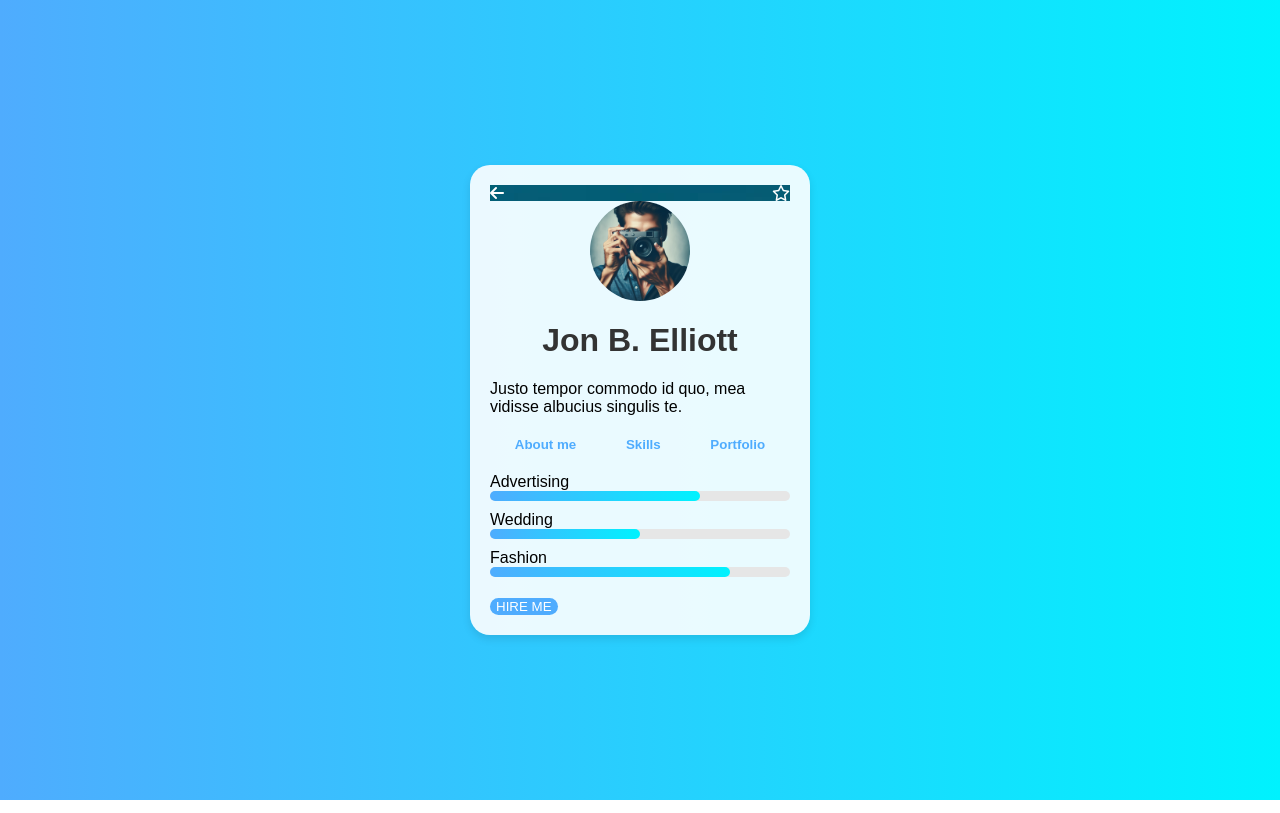
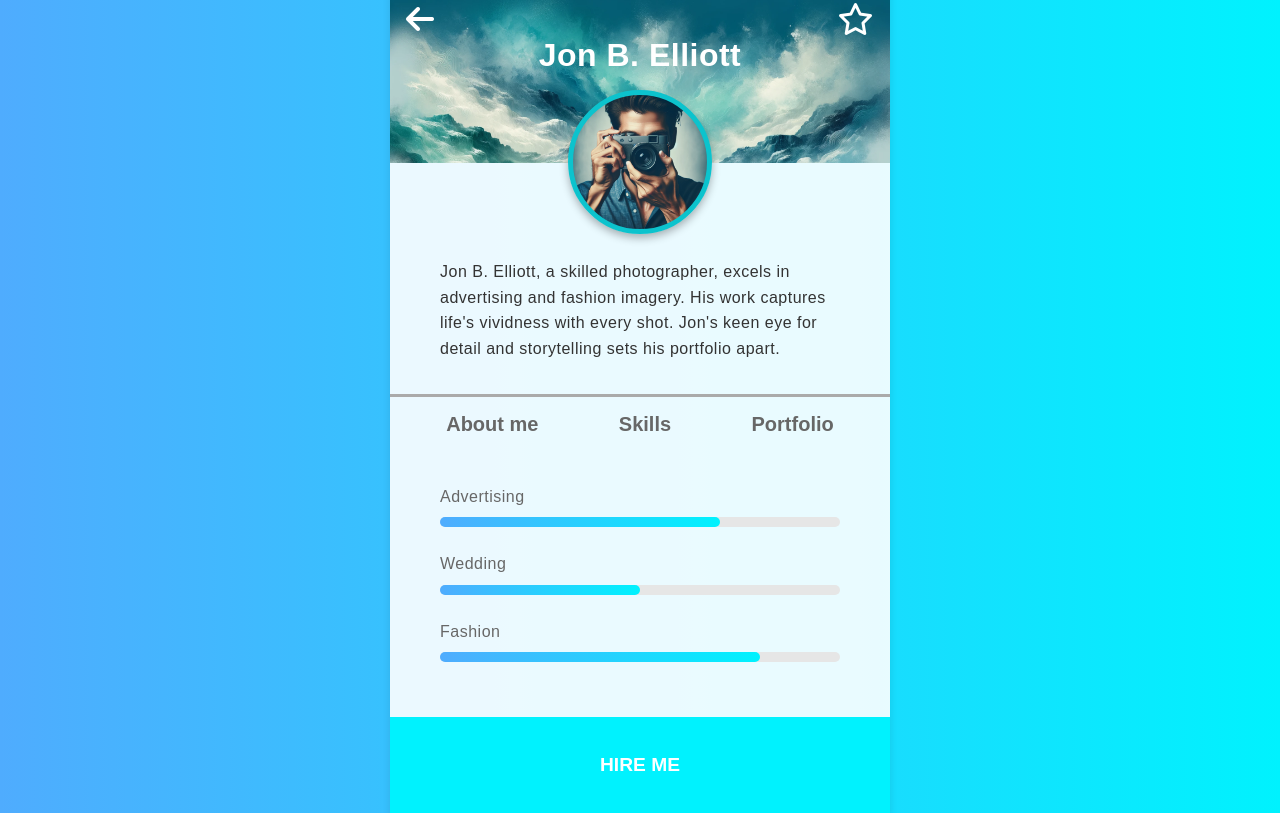
Before and after one commit to tak40/iCodeThis-Hiring-Profile, a plain HTML site: page index.html in a window 1280 px wide. Drawn offline with Linux system fonts and the light colour scheme.

Commit message:
Finalize UI styling and add gradient text hover effect

```diff
--- a/index.html
+++ b/index.html
@@ -19,14 +19,16 @@
         <div class="profile-card">
             <div class="card-header">
                 <i class="fas fa-arrow-left"></i>
+                <h1>Jon B. Elliott</h1>
                 <i class="fa-regular fa-star"></i>
+                <div class="profile-image"></div>
             </div>
             <div class="card-content">
-                <div class="profile-image"></div>
-                <h1>Jon B. Elliott</h1>
                 <p>
-                    Justo tempor commodo id quo, mea vidisse albucius singulis
-                    te.
+                    Jon B. Elliott, a skilled photographer, excels in
+                    advertising and fashion imagery. His work captures life's
+                    vividness with every shot. Jon's keen eye for detail and
+                    storytelling sets his portfolio apart.
                 </p>
                 <div class="navigation">
                     <button class="nav-btn" onclick="showSection('about')">
@@ -41,28 +43,28 @@
                 </div>
                 <div class="skills">
                     <div class="skill-item">
-                        <span>Advertising</span>
+                        <p>Advertising</p>
                         <div class="skill-bar">
                             <div class="skill-level" style="width: 70%"></div>
                         </div>
                     </div>
                     <div class="skill-item">
-                        <span>Wedding</span>
+                        <p>Wedding</p>
                         <div class="skill-bar">
                             <div class="skill-level" style="width: 50%"></div>
                         </div>
                     </div>
                     <div class="skill-item">
-                        <span>Fashion</span>
+                        <p>Fashion</p>
                         <div class="skill-bar">
                             <div class="skill-level" style="width: 80%"></div>
                         </div>
                     </div>
                 </div>
-                <button class="hire-me">HIRE ME</button>
             </div>
+            <button class="hire-me">HIRE ME</button>
         </div>
 
-        <script src="script.js"></script>
+        <script src="index.js"></script>
     </body>
 </html>
--- a/styles.css
+++ b/styles.css
@@ -1,94 +1,170 @@
+* {
+    box-sizing: border-box;
+    margin: 0;
+    padding: 0;
+}
+
 :root {
+    /* Primary theme colors */
     --bg-gradient-start: #4facfe;
     --bg-gradient-end: #00f2fe;
-  --card-bg-color: rgba(255, 255, 255, 0.9);
     --primary-color: #4facfe;
     --secondary-color: #00f2fe;
+    --accent-color: #0cc3cd;
+
+    /* Text colors */
     --text-color: #333;
-  --icon-color: #fff;
+    --text-light: #fff;
+    --text-muted: #676767;
+    --text-nav: rgb(103, 103, 103);
+    --text-nav-hover: #fff;
+
+    /* Background colors */
+    --card-bg-color: rgba(255, 255, 255, 0.9);
+    --card-content-bg-color: #cad7e3;
     --skill-bar-bg: #e6e6e6;
+
+    /* Skill bar colors */
     --skill-bar-fill-start: #4facfe;
     --skill-bar-fill-end: #00f2fe;
+
+    /* Border colors */
+    --border-color: #0cc3cd;
+    --nav-border-color: rgb(170, 170, 170);
 }
 
-body, html {
+html {
     height: 100%;
-  margin: 0;
     font-family: Arial, sans-serif;
-}
-
-body {
+    background: linear-gradient(
+        to right,
+        var(--bg-gradient-start),
+        var(--bg-gradient-end)
+    );
     display: flex;
     justify-content: center;
     align-items: center;
-  background: linear-gradient(to right, var(--bg-gradient-start), var(--bg-gradient-end));
+    line-height: 1.6;
+    letter-spacing: 0.5px;
 }
 
 .profile-card {
     background: var(--card-bg-color);
-  border-radius: 20px;
-  padding: 20px;
-  width: 300px;
+    max-width: 500px;
     box-shadow: 0 4px 8px rgba(0, 0, 0, 0.1);
 }
 
 .card-header {
+    position: relative;
     display: flex;
     justify-content: space-between;
-  color: var(--icon-color);
+    padding: 1em;
+    color: var(--text-light);
+    height: 11em;
     background-image: url('background.webp');
+    background-size: cover;
+}
+
+.card-header i {
+    font-size: 2rem;
+    cursor: pointer;
+}
+
+.card-content {
+    margin: 5em auto 1em;
 }
 
 .profile-image {
     background-image: url('profile.webp');
     background-size: cover;
+    border: 5px solid var(--border-color);
     border-radius: 50%;
-  height: 100px;
-  width: 100px;
+    height: 9em;
+    width: 9em;
     margin: 0 auto;
+    position: absolute;
+    bottom: -40%;
+    left: 50%;
+    transform: translateX(-50%);
+    box-shadow: 0 4px 8px rgba(0, 0, 0, 0.3);
 }
 
 h1 {
+    color: var(--text-light);
+    text-align: center;
+    position: absolute;
+    width: 100%;
+    left: 50%;
+    transform: translateX(-50%);
+    margin: 0.85em 0;
+}
+
+.card-content p {
+    width: 80%;
+    margin: 2em auto;
+    padding-top: 1em;
     color: var(--text-color);
-  text-align: center;
 }
 
 .navigation {
     display: flex;
     justify-content: space-around;
-  margin: 20px 0;
+    padding: 1em;
+    border-top: 3px solid var(--nav-border-color);
 }
 
 .nav-btn {
     background: none;
     border: none;
     cursor: pointer;
-  color: var(--primary-color);
+    color: var(--text-nav);
+    font-size: 1.25rem;
     font-weight: bold;
+    color: var(--text-muted);
+}
+
+.nav-btn:hover {
+    background-image: linear-gradient(to right, var(--bg-gradient-start), var(--bg-gradient-end));
+    -webkit-background-clip: text;
+    background-clip: text;
+    -webkit-text-fill-color: transparent;
 }
 
 .skills {
-  margin-bottom: 20px;
+    width: 80%;
+    margin: 1em auto;
 }
 
-.skill-item {
-  margin-bottom: 10px;
+.skill-item p {
+    margin: 0;
+    text-align: left;
+    color: var(--text-muted);
 }
 
 .skill-bar {
     background: var(--skill-bar-bg);
     border-radius: 10px;
+    margin: 0.5em 0;
 }
 
 .skill-level {
-  background: linear-gradient(to right, var(--skill-bar-fill-start), var(--skill-bar-fill-end));
+    background: linear-gradient(
+        to right,
+        var(--skill-bar-fill-start),
+        var(--skill-bar-fill-end)
+    );
     border-radius: 10px;
     height: 10px;
 }
 
 .hire-me {
-  background: var(--primary-color);
+    background: var(--secondary-color);
     border: none;
-  border-radius: 20px;
-  color: #fff
+    width: 100%;
+    font-size: 1.2em;
+    font-weight: bold;
+    height: 5em;
+    color: #fff;
+    cursor: pointer;
+    margin-top: 2em;
 }
```
Lines whose indentation alone changed are shown as unchanged.
